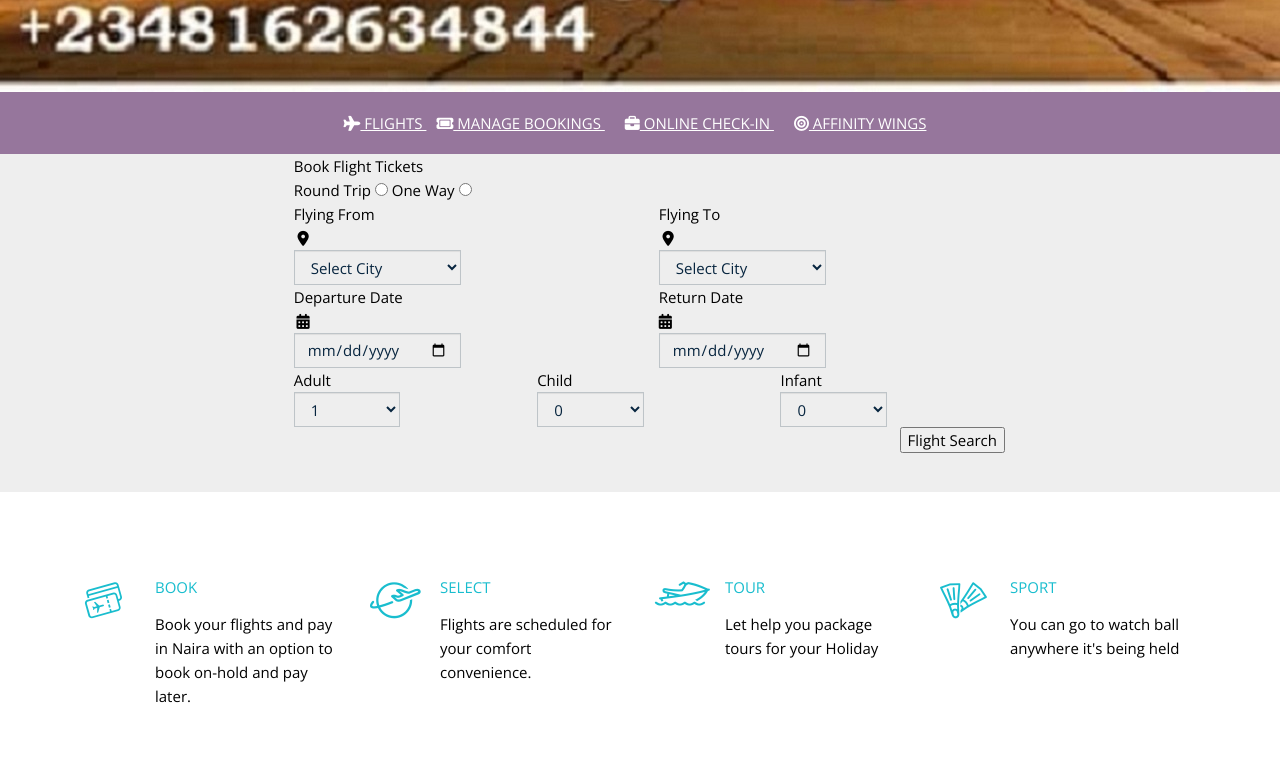
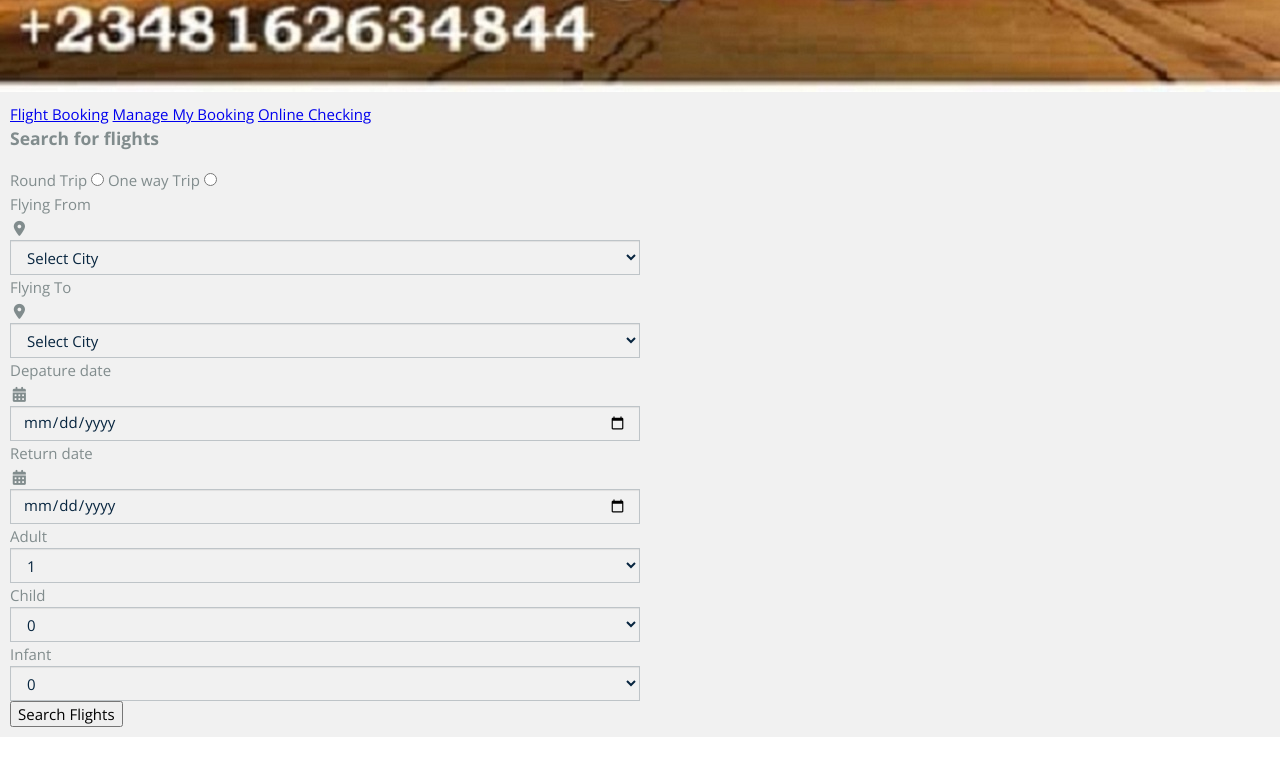
Before and after one commit to Fctravel/Fast-Chariot-Travels, a plain HTML site: page index.html in a window 1280 px wide. Shown: the part 608-1380 px from the top of the page. Drawn offline with nearby package versions, Linux system fonts and the light colour scheme.

Commit message:
Update index.html

```diff
--- a/index.html
+++ b/index.html
@@ -30,14 +30,12 @@
 			<header class="site-header wow fadeInDown">
 				<div class="container">
 					<div class="header-content">
+
 						<div class="branding">
 							<img src="dummy/logo1.png" alt="Company Name" class="logo" style="width: 30%;">
-							<h4 class="colcall"><span>
-							  <a href="https://wa.me/message/NR55M3DAEYLUD1" class="whatsapp">Whatsapp&nbsp;<i class="fa-brands fa-whatsapp"></i></a>
-							  </span>&nbsp;&nbsp;&nbsp;&nbsp;<span class="colcall2">Call<i class="fa-solid fa-phone"></i>&nbsp;+2348162634844</span>
-							</h4>
 							<h1 class="site-title"><a href="index.html">Fast Chariot Travels</a>
 							</h1>
+
 							<small class="site-description">Flight Booking</small>
 						</div>
 
@@ -51,11 +49,19 @@
 							</ul>
 						</nav>
 
+
+
+						<div>
+						<div><h5 class="colcall">
+							  <a href="https://wa.me/message/NR55M3DAEYLUD1" class="whatsapp">Whatsapp&nbsp;<i class="fa-brands fa-whatsapp"></i></a>
+							  <a href="tel:+2348162634844" class="colcall2">Call<i class="fa-solid fa-phone"></i>&nbsp;+2348162634844</a>
+							</h5></div>
 							<div class="social-links">
 							<a href="https://www.facebook.com/FastChariot" class="facebook"><i class="fa fa-facebook"></i></a>
 							<a href="#" class="twitter"><i class="fa fa-twitter"></i></a>
 							<a href="#" class="google-plus"><i class="fa fa-google-plus"></i></a>
 							<a href="#" class="pinterest"><i class="fa fa-pinterest"></i></a>
+							</div>
 						</div>
 					</div>
 				</div>
@@ -102,70 +108,39 @@
 				</div>
 
 
-				<div class="formt">
-				<div class="tabhead">
-
-					<ul class="nav nav-tabs search-top tabhead2" role="tablist" id="searchTab">
-
-
-							<a class="faplane" href="#flight" aria-controls="flight" role="tab" data-toggle="tab">
-								<i class="fa fa-plane"></i>
-								FLIGHTS
-							</a>
 
 
 
 
-							<a class="faticket" href="#hotel" aria-controls="hotel" role="tab" data-toggle="tab">
-								<i class="fa fa-ticket"></i>
-								MANAGE BOOKINGS
-							</a>
 
 
+        <div style="background:#f1f1f1;padding:10px;">
 
-							<a class="fabriefcase" href="#online" aria-controls="online" role="tab" data-toggle="tab">
-								<i class="fa fa-briefcase"></i>
-								ONLINE CHECK-IN
-							</a>
+		<span class="nav_booking">
+       <a href="#"> Flight Booking</a>
+	   <a href="#"> Manage My Booking</a>
+	   <a href="#"> Online Checking</a>
+
+</span>
+
+				<h3 class="form_title">Search for flights</h3>
+			<form method="" action="" style="">
+
+			<div class="input-group round_trip">
+<label for="round_trip">Round Trip</label>
+
+<input type="radio" id="round_trip" name="round_trip" value="round_trip">
 
 
-						<!--	<a href="#affinity" aria-controls="affinityaffinity" role="tab" data-toggle="tab">-->
-									<a class="fabullseye" href="https://arikair.crane.aero/web/MemberLogin.xhtml" aria-controls="affinityaffinity" role="tab">
-								<i class="fa fa-bullseye"></i>
-								AFFINITY WINGS
-							</a>
+<label for="oneway_trip">One way Trip</label>
+
+<input type="radio" id="oneway_trip" name="round_trip" value="oneway_trip">
+
+</div>
 
 
+			<div class="float_left">
 
-					</ul>
-
-					</div>
-				<div class="container">
-
-
-				<div class="form col-md-8">
-
-
-
-					<div class="tab-content">
-
-							<div role="tabpanel" class="tab-pane active" id="flight">
-
-
-
-								<div class="col-md-12 product-search-title">Book Flight Tickets</div>
-									<div id="tripTypeArea">
-                           <div class="col-md-12 search-col-padding">
-                            <label for="tripType:1">Round Trip</label>
-                            <input  type="radio" name="trip" id="tripType:1" value="ROUND_TRIP" onclick="flightSearch.selectTripType(this.value)">
-                            <label for="tripType:0">One Way</label>
-                            <input  type="radio" name="trip" id="tripType:0" value="ONE_WAY"    onclick="flightSearch.selectTripType(this.value)">
-                        </div>
-                    </div>
-
-<div class="clearfix"></div>
-
-                        <div id="depPortArea" class="col-md-6 col-sm-6 search-col-padding">
 <label>Flying From</label>
 							<div class="input-group">
 											            <span class="input-group-addon"><i class="fa fa-map-marker fa-fw"></i></span>
@@ -175,11 +150,10 @@
                               <option>Abuja</option>
                               <option>Dubai</option>
                             </select>
-
                 </div>
 						</div>
 
-                        <div id="arrPortArea" class="col-md-6 col-sm-6 search-col-padding">
+	<div class="float_left">
 <label>Flying To</label>
 						<div class="input-group">
 							<span class="input-group-addon"><i class="fa fa-map-marker fa-fw"></i></span>
@@ -192,82 +166,66 @@
 					</div>
 		</div>
 
-<div class="clearfix"></div>
 
-
- <div id="departureDateArea" class="col-md-6 col-sm-6 search-col-padding">
-                        	<label>Departure Date</label>
-										<div class="input-group date datepicker">
+						<div class="float_left2">
+							<label for="depature_date">	Depature date</label>
+							<div>
 							     <span class="input-group-addon"><i class="fa fa-calendar fa-fw"></i></span>
-                            </span>
-                            <input type='date' class="form-control" id="departureDate" format="dd/MM/yyyy" autocomplete="off" onchange="flightSearch.selectDepartureDate(this.value); $('#returnDate').calendarsPicker('option', 'minDate', this.value)">
-
+							     <input type="date" id="depature_date" class="form-control" format="mm/dd/yy">
 							</div>
 						</div>
-
-                        <div id="returnDateArea" class='col-md-6 col-sm-6 search-col-padding'>
-                        	<label>Return Date</label>
-                        	<div class="input-group date datepicker">
-                        		  <span class="input-group-addon">
-                                <span class="fa fa-calendar"></span>
-                            </span>
-
-                            <input type='date' class="form-control" id="returnDate" format="dd/MM/yyyy" autocomplete="off" sonchange="flightSearch.selectReturnDate(this.value); $('#departureDate').calendarsPicker('option', 'maxDate', this.value)">
-
-
+					 <div class="float_left2">
+							<label for="return_date">	Return date</label>
+							<div>
+							     <span class="input-group-addon"><i class="fa fa-calendar fa-fw"></i></span>
+							     <input type="date" id="return_date"  class="form-control" format="mm/dd/yy">
 							</div>
 					</div>
-<div class="clearfix"></div>
-                        <div class="row1">
-                            <div class="col-md-4 col-sm-4 search-col-padding" id="adultArea">
-                            	<label>Adult</label><br>
-                                <select placeholder="Adult" class="form-control" id="adult" >
-								<option>1</option>
-								<option>2</option>
-								<option>3</option>
-								<option>4</option>
-								</select>
-                            </div>
-
-                            <div class="col-md-4 col-sm-4 search-col-padding" id="childArea">
-                            	<label>Child</label><br>
-                                <select placeholder="Child" class="form-control"  id="child">
-								<option>0</option>
+							<div class="float_left3">
+								<label for="adult">	Adult</label>
+								<select type="number" placeholder="Adult" id="adult"  class="form-control">
 								<option>1</option>
 								<option>2</option>
 								<option>3</option>
 								</select>
 							</div>
 
-                            <div class="col-md-4 col-sm-4 search-col-padding" id="infantArea">
-                            	<label>Infant</label><br>
-                                <select placeholder="Infant" class="form-control"  id="infant">
+								<div class="float_left3">
+								<label for="child">	Child</label>
+								<select type="number" placeholder="child" id="child"  class="form-control">
 								<option>0</option>
 								<option>1</option>
 								<option>2</option>
-								<option>3</option>
 								</select>
 							</div>
+										<div class="float_left3">
+								<label for="infant">	Infant</label>
+								<select type="number" placeholder="Infant" id="infant"  class="form-control">
+								<option>0</option>
+								<option>1</option>
+								<option>2</option>
+								</select>
+							</div>
+
+
+<input type="submit" value="Search Flights" class="Search_flights">
+
+
+			</form>
+
+
+
 </div>
 
 
 
 
-							</div>
 
-				</div>
-				</div>
+
+
+
 
 <div class="clearfix"></div>
-<div 	class="row">
-                        <div id="btnSearchArea" class="col-md-10 search-col-padding" align="right">
-                            <input type="submit" class="search-button btn transition-effect" id="btnSearch" value="Flight Search" onclick="flightSearch.search()">
-                        </div>
-                    </div>
-				</div>
-
-				</div>
-
 				<div class="fullwidth-block features-section">
 					<div class="container">
 						<div class="row">
@@ -439,32 +397,32 @@
 						</div>
 					</div>
 				</div>
-				</div>
+
 				<div class="footer-bottom">
 
-					<div class="container">
+
 						<div class="branding pull-left">
-
+							<img src="dummy/logo1.png" alt="Company Name" class="logo">
 							<h1 class="site-title"><a href="index.html">Fast Chariot Travels</a></h1>
 							<small class="site-description">You Can Fly</small>
 						</div>
 
 						<div class="contact-links pull-right ">
 							<a href="https://goo.gl/maps/oQKxg"><i class="fa fa-map-marker"></i>1 Rasaq Onabule Crescent, Gbagada. Lagos</a>
-							<a href="tel:+134453455345"><i class="fa fa-phone"></i> +234 816 263 4844</a>
-							<a href="mailto:contact@companyname.com"><i class="fa fa-envelope"></i> fastchariottravels@gmail.com</a>
+							<a href="tel:+2348162634844"><i class="fa fa-phone"></i> +234 816 263 4844</a>
+							<a href="fastchariottravels@gmail.comm"><i class="fa fa-envelope"></i> fastchariottravels@gmail.com</a>
 						</div>
-					</div>
-				</div>
-				</div>
-				<div class="container">
+
+
+
+
 				<div class="foot1" style="background-image: url(images/fbg1.png);background-repeat:no-repeat;"></div>
 
-				<div class="colophon">
+
 					<div class="container">
 						<p class="copy">Copyright 2014 Company Name, Designed by Themezy, All right reserved.</p>
 					</div>
-				</div>
+
 			</div>
 
 
```
Lines whose indentation alone changed are shown as unchanged.
